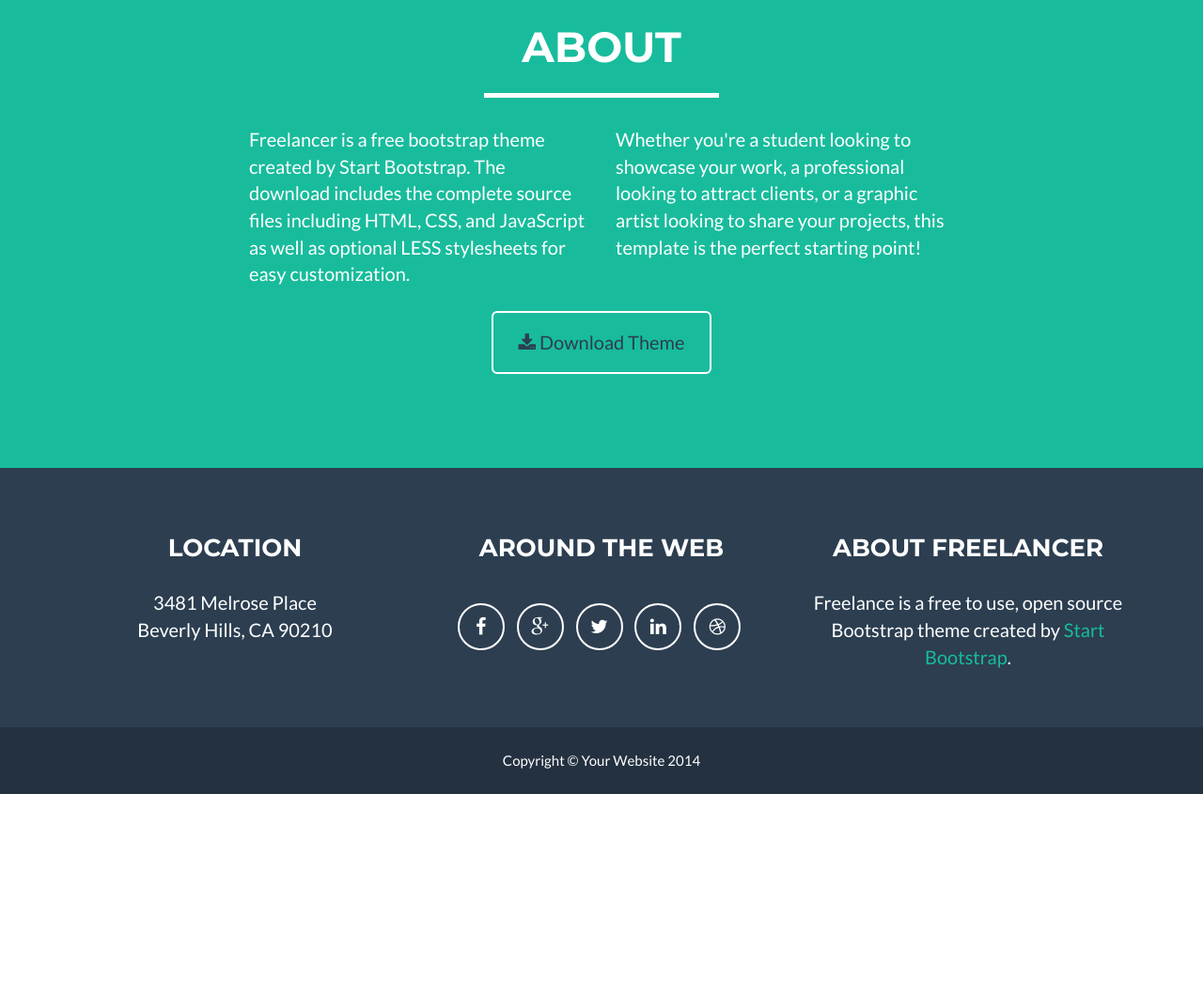
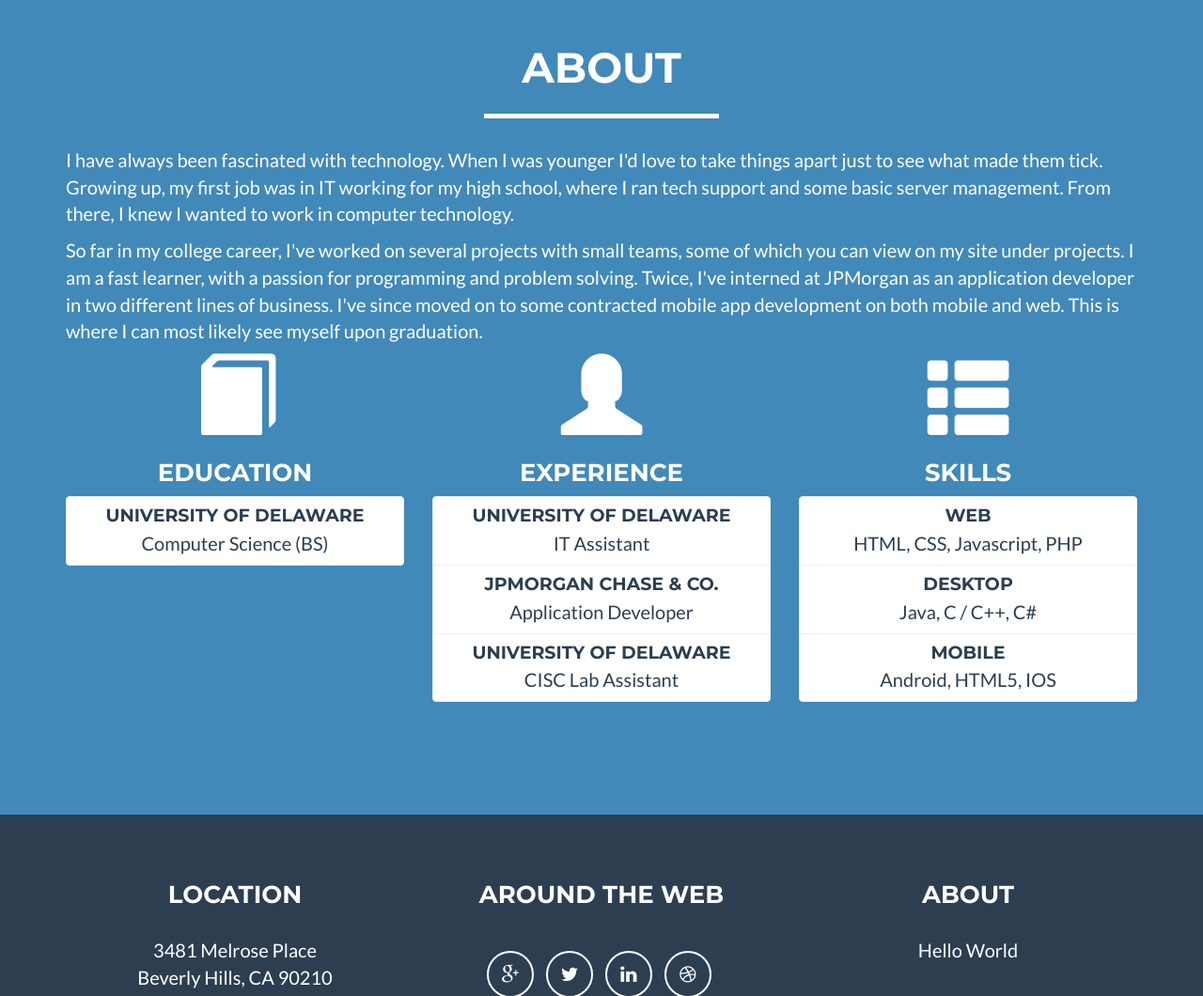
Before and after one commit to jaaimino/Portfolio, a plain HTML site: page index.html in a window 1280 px wide. Shown: the part 1740-2800 px from the top of the page at 94% size. Before the commit the page ends 2585 px from the top, so only its background shows below. Drawn offline with nearby package versions, Linux system fonts and the light colour scheme.

Commit message:
Changed colors

```diff
--- a/css/freelancer.css
+++ b/css/freelancer.css
@@ -63,7 +63,7 @@ hr.star-light {
 
 hr.star-light:after {
     color: #fff;
-    background-color: #18bc9c;
+    background-color: #4189B9;
 }
 
 hr.star-primary {
@@ -82,7 +82,7 @@ hr.star-primary:after {
 header {
     text-align: center;
     color: #fff;
-    background: #18bc9c;
+    background: #4189B9;
 }
 
 header .container {
@@ -181,7 +181,7 @@ section h2 {
 
 section.success {
     color: #fff;
-    background: #18bc9c;
+    background: #4189B9;
 }
 
 section.success a,
@@ -252,6 +252,10 @@ section.success a.active {
 
 #portfolio * {
     z-index: 2;
+}
+
+#about .list-group{
+    color: #2c3e50;
 }
 
 @media(min-width:767px) {
--- a/index.html
+++ b/index.html
@@ -44,7 +44,7 @@
                         <span class="icon-bar"></span>
                         <span class="icon-bar"></span>
                     </button>
-                <a class="navbar-brand" href="#page-top">Start Bootstrap</a>
+                    <a class="navbar-brand" href="#page-top">Jacob Aimino</a>
                 </div>
 
                 <!-- Collect the nav links, forms, and other content for toggling -->
@@ -59,9 +59,11 @@
                         <li class="page-scroll">
                             <a href="#about">About</a>
                         </li>
+                        <!--
                         <li class="page-scroll">
                             <a href="#contact">Contact</a>
                         </li>
+                        -->
                     </ul>
                 </div>
                 <!-- /.navbar-collapse -->
@@ -74,7 +76,7 @@
             <div class="container">
                 <div class="row">
                     <div class="col-lg-12">
-                    <img class="img-responsive" src="img/profile.png" alt="">
+                        <img class="img-responsive img-circle" src="img/me_city.jpg" alt="">
                         <div class="intro-text">
                             <span class="name">Jacob Aimino</span>
                             <hr class="star-light">
@@ -169,16 +171,66 @@
                     </div>
                 </div>
                 <div class="row">
-                <div class="col-lg-4 col-lg-offset-2">
-                    <p>Freelancer is a free bootstrap theme created by Start Bootstrap. The download includes the complete source files including HTML, CSS, and JavaScript as well as optional LESS stylesheets for easy customization.</p>
+                    <div class="col-lg-12">
+                        <p>
+                            I have always been fascinated with technology. When I was younger I'd love to take things apart just to see what made them tick.
+                            Growing up, my first job was in IT working for my high school, where I ran tech support and some basic server management.
+                            From there, I knew I wanted to work in computer technology.
+                        </p>
+                        <p>
+                            So far in my college career, I've worked on several projects with small teams, some of which you can view on my site under projects.
+                            I am a fast learner, with a passion for programming and problem solving. Twice, I've interned at JPMorgan as an application developer
+                            in two different lines of business. I've since moved on to some contracted mobile app development on both mobile and web. This is where
+                            I can most likely see myself upon graduation.
+                        </p>
                     </div>
-                <div class="col-lg-4">
-                    <p>Whether you're a student looking to showcase your work, a professional looking to attract clients, or a graphic artist looking to share your projects, this template is the perfect starting point!</p>
                 </div>
-                <div class="col-lg-8 col-lg-offset-2 text-center">
-                    <a href="#" class="btn btn-lg btn-outline">
-                        <i class="fa fa-download"></i> Download Theme
-                    </a>
+                <div class="row">
+                    <div class="col-md-4">
+                        <div class="text-center"><span class="glyphicon glyphicon-book" style="font-size:65pt;"></span></div>
+                        <h3 class="text-center">Education</h3>
+                        <div class="list-group text-center">
+                            <div class="list-group-item">
+                                <h4 class="list-group-item-heading">University of Delaware <small></small></h4>
+                                <p class="list-group-item-text">Computer Science (BS)</p>
+                            </div>
+                        </div>
+                    </div>
+                    <div class="col-md-4">
+                        <div class="text-center"><span class="glyphicon glyphicon-user" style="font-size:65pt"></span></div>
+                        <h3 class="text-center">Experience</h3>
+                        <div class="list-group text-center">
+                            <div class="list-group-item">
+                                <h4 class="list-group-item-heading">University of Delaware <small></small></h4>
+                                <p class="list-group-item-text">IT Assistant</p>
+                            </div>
+                            <div class="list-group-item">
+                                <h4 class="list-group-item-heading">JPMorgan Chase & Co.</h4>
+                                <p class="list-group-item-text">Application Developer</p>
+                            </div>
+                            <div class="list-group-item">
+                                <h4 class="list-group-item-heading">University of Delaware</h4>
+                                <p class="list-group-item-text">CISC Lab Assistant</p>
+                            </div>
+                        </div>
+                    </div>
+                    <div class="col-md-4">
+                        <div class="text-center"><span class="glyphicon glyphicon-th-list" style="font-size:65pt"></span></div>
+                        <h3 class="text-center">Skills</h3>
+                        <div class="list-group text-center">
+                            <div class="list-group-item">
+                                <h4 class="list-group-item-heading">Web<small></small></h4>
+                                <p class="list-group-item-text">HTML, CSS, Javascript, PHP</p>
+                            </div>
+                            <div class="list-group-item">
+                                <h4 class="list-group-item-heading">Desktop</h4>
+                                <p class="list-group-item-text">Java, C / C++, C#</p>
+                            </div>
+                            <div class="list-group-item">
+                                <h4 class="list-group-item-heading">Mobile</h4>
+                                <p class="list-group-item-text">Android, HTML5, IOS</p>
+                            </div>
+                        </div>
                     </div>
                 </div>
             </div>
@@ -211,9 +263,6 @@
                             <h3>Around the Web</h3>
                             <ul class="list-inline">
                                 <li>
-                                <a href="#" class="btn-social btn-outline"><i class="fa fa-fw fa-facebook"></i></a>
-                            </li>
-                            <li>
                                     <a href="#" class="btn-social btn-outline"><i class="fa fa-fw fa-google-plus"></i></a>
                                 </li>
                                 <li>
@@ -228,8 +277,8 @@
                             </ul>
                         </div>
                         <div class="footer-col col-md-4">
-                        <h3>About Freelancer</h3>
-                        <p>Freelance is a free to use, open source Bootstrap theme created by <a href="http://startbootstrap.com">Start Bootstrap</a>.</p>
+                            <h3>About</h3>
+                            <p>Hello World</p>
                         </div>
                     </div>
                 </div>
@@ -238,7 +287,7 @@
                 <div class="container">
                     <div class="row">
                         <div class="col-lg-12">
-                        Copyright &copy; Your Website 2014
+                            Copyright &copy; Jacob Aimino 2015
                         </div>
                     </div>
                 </div>
```
Also changed, not shown: nbproject/project.xml (added, +9 -0 lines), img/me_city.jpg (added), 2 other files. Lines whose indentation alone changed are shown as unchanged.
